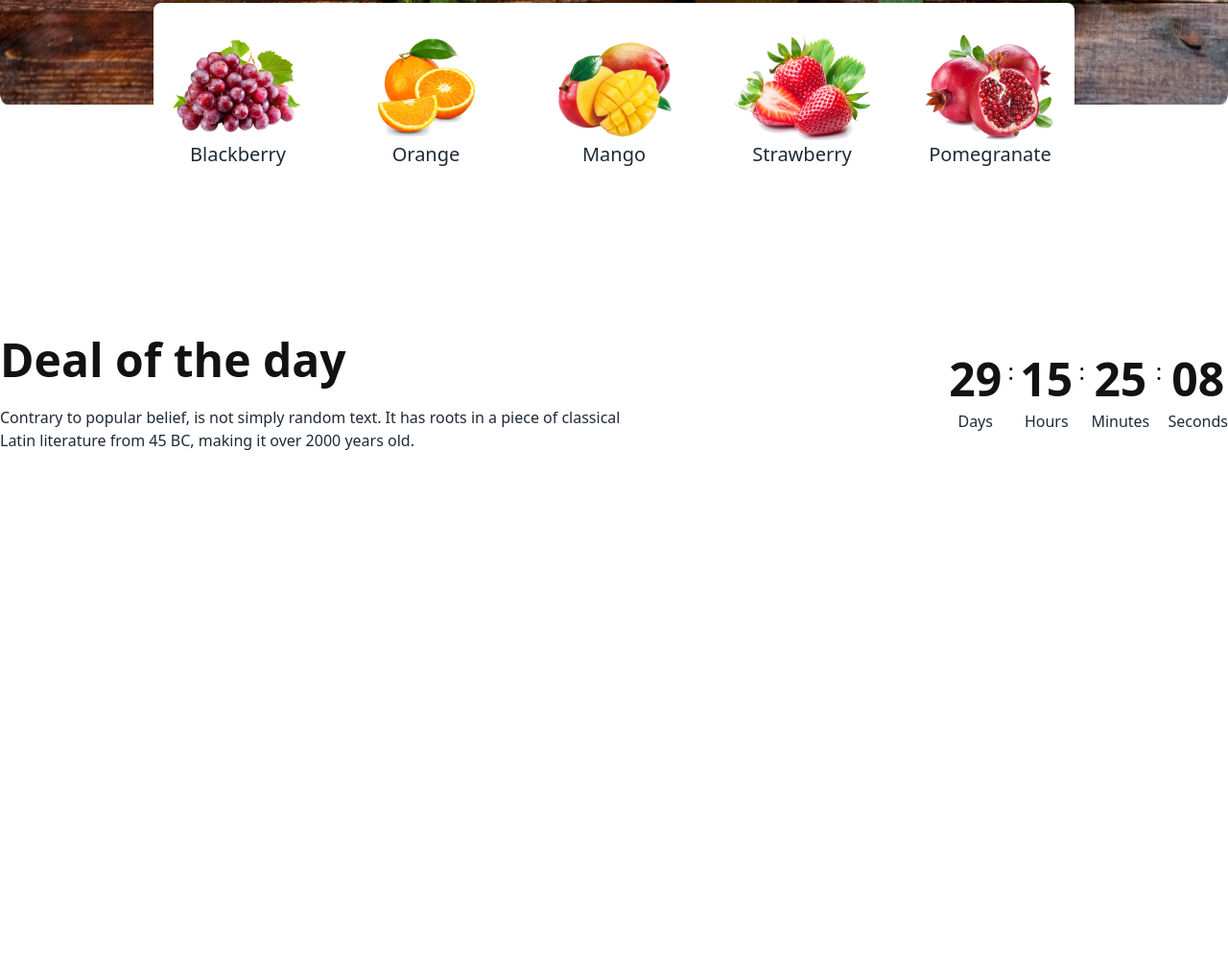
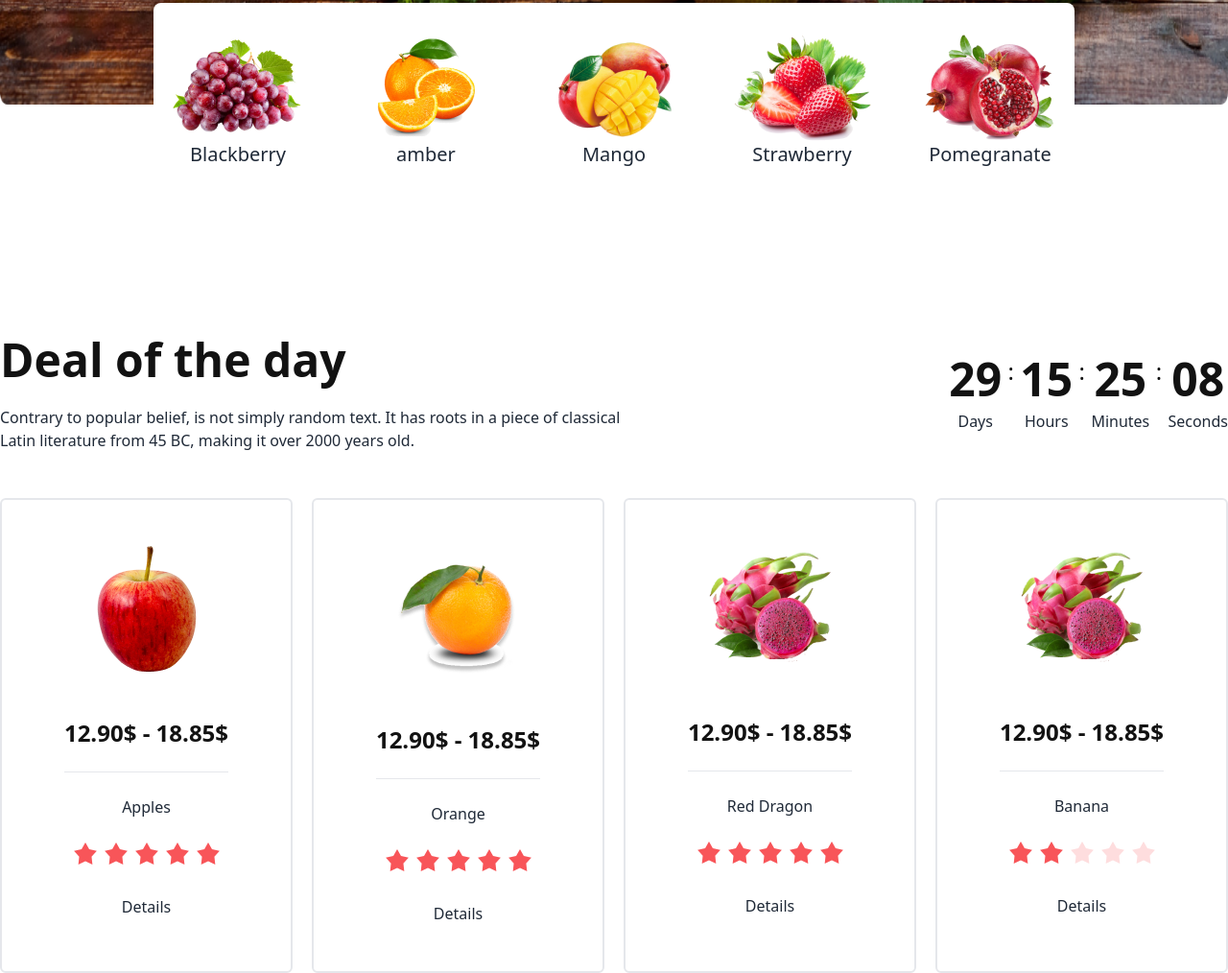
Before and after one commit to coder-binary1/fruit-brust-with-daisy-ui, a plain HTML site: page index.html in a window 1280 px wide. Shown: the part 1031-2045 px from the top of the page at 96% size. Before the commit the page ends 1502 px from the top, so only its background shows below. Drawn offline with nearby package versions, Linux system fonts and the light colour scheme; grey boxes are pictures that could not be loaded.

Commit message:
deal items added

```diff
--- a/index.html
+++ b/index.html
@@ -116,7 +116,7 @@
             <div id="slide1" class="carousel-item relative w-full">
                 <img src="images/banner1.png" class="w-full" />
                 <div
-                    class="absolute text-white text-center px-[70px] py-2 md:px-56 md:py-8 lg:px-[470px] lg:py-44  bg-gradient-to-b from-color-secondary to-color-secondary-00">
+                    class="absolute text-white text-center px-[70px] py-2 md:px-56 md:py-8 lg:px-[470px] lg:py-36  bg-gradient-to-b from-color-secondary to-color-secondary-00">
                     <h2 class=" text-2xl md:text-3xl lg:text-6xl font-extrabold mb-1 md:mb-6">
                         Exotic tastes at your
                         <br>
@@ -134,7 +134,7 @@
             <div id="slide2" class="carousel-item relative w-full">
                 <img src="images/banner2.png" class="w-full" />
                 <div
-                    class="absolute text-white text-center px-14 py-2 md:px-56 md:py-8 lg:px-[470px] lg:py-44  bg-gradient-to-b from-color-secondary to-color-secondary-00">
+                    class="absolute text-white text-center px-14 py-2 md:px-56 md:py-8 lg:px-[470px] lg:py-36  bg-gradient-to-b from-color-secondary to-color-secondary-00">
                     <h2 class=" text-2xl md:text-3xl lg:text-6xl font-extrabold mb-1 md:mb-6">
                         Exotic tastes at your
                         <br>
@@ -152,7 +152,7 @@
             <div id="slide3" class="carousel-item relative w-full">
                 <img src="images/banner3.png" class="w-full" />
                 <div
-                    class="absolute text-white text-center px-14 py-2 md:px-56 md:py-8 lg:px-[470px] lg:py-44  bg-gradient-to-b from-color-secondary to-color-secondary-00">
+                    class="absolute text-white text-center px-14 py-2 md:px-56 md:py-8 lg:px-[470px] lg:py-36  bg-gradient-to-b from-color-secondary to-color-secondary-00">
                     <h2 class=" text-2xl md:text-3xl lg:text-6xl font-extrabold mb-1 md:mb-6">
                         Exotic tastes at your
                         <br>
@@ -170,7 +170,7 @@
             <div id="slide4" class="carousel-item relative w-full">
                 <img src="images/banner4.png" class="w-full" />
                 <div
-                    class="absolute text-white text-center px-14 py-2 md:px-56 md:py-8 lg:px-[470px] lg:py-44  bg-gradient-to-b from-color-secondary to-color-secondary-00">
+                    class="absolute text-white text-center px-14 py-2 md:px-56 md:py-8 lg:px-[470px] lg:py-36  bg-gradient-to-b from-color-secondary to-color-secondary-00">
                     <h2 class=" text-2xl md:text-3xl lg:text-6xl font-extrabold mb-1 md:mb-6">
                         Exotic tastes at your
                         <br>
@@ -196,7 +196,7 @@
             </div>
             <div class="flex flex-col items-center">
                 <img class="w-12 md:w-24 lg:w-auto" src="images/fruit2.png" alt="">
-                <p class="text-base md:text-xl font-medium">Orange</p>
+                <p class="text-base md:text-xl font-medium">amber</p>
             </div>
             <div class="flex flex-col items-center">
                 <img class="w-12 md:w-24 lg:w-auto" src="images/fruit3.png" alt="">
@@ -213,7 +213,7 @@
         </div>
 
     </header>
-    <main class="md:container md:mx-auto">
+    <main class="md:container mx-4 md:mx-auto">
 
         <!-- deal of the day -->
         <section>
@@ -263,7 +263,69 @@
             </div>
 
             <!-- deal items -->
-            <div>
+            <div class="grid grid-cols-1 md:grid-cols-2 lg:grid-cols-4 gap-5 mt-12">
+                <!-- first item -->
+                <div class="flex flex-col items-center border-2 p-12 border-color-secondary-60 rounded-md">
+                    <img src="images/fruit6.png" alt="">
+                    <h4 class="text-color-secondary text-2xl font-bold mt-12 mb-6">12.90$ - 18.85$</h4>
+                    <hr class="w-5/6">
+                    <p class="font-medium text-color-secondary-60 my-6">Apples</p>
+                    <div class="rating gap-2 mb-8">
+                        <input type="radio" name="rating-2" class="mask mask-star-2 bg-color-primary" />
+                        <input type="radio" name="rating-2" class="mask mask-star-2 bg-color-primary" checked />
+                        <input type="radio" name="rating-2" class="mask mask-star-2 bg-color-primary" />
+                        <input type="radio" name="rating-2" class="mask mask-star-2 bg-color-primary" />
+                        <input type="radio" name="rating-2" class="mask mask-star-2 bg-color-primary" />
+                    </div>
+                    <p>Details</p>
+                </div>
+                <!-- second item -->
+                <div class="flex flex-col items-center border-2 p-12 border-color-secondary-60 rounded-md">
+                    <img src="images/fruit7.png" alt="">
+                    <h4 class="text-color-secondary text-2xl font-bold mt-12 mb-6">12.90$ - 18.85$</h4>
+                    <hr class="w-5/6">
+                    <p class="font-medium text-color-secondary-60 my-6">Orange</p>
+                    <div class="rating gap-2 mb-8">
+                        <input type="radio" name="rating-2" class="mask mask-star-2 bg-color-primary" />
+                        <input type="radio" name="rating-2" class="mask mask-star-2 bg-color-primary" checked />
+                        <input type="radio" name="rating-2" class="mask mask-star-2 bg-color-primary" />
+                        <input type="radio" name="rating-2" class="mask mask-star-2 bg-color-primary" />
+                        <input type="radio" name="rating-2" class="mask mask-star-2 bg-color-primary" />
+                    </div>
+                    <p>Details</p>
+                </div>
+                <!-- third item -->
+                <div class="flex flex-col items-center border-2 p-12 border-color-secondary-60 rounded-md">
+                    <img src="images/fruit8.png" alt="">
+                    <h4 class="text-color-secondary text-2xl font-bold mt-12 mb-6">12.90$ - 18.85$</h4>
+                    <hr class="w-5/6">
+                    <p class="font-medium text-color-secondary-60 my-6">Red Dragon</p>
+                    <div class="rating gap-2 mb-8">
+                        <input type="radio" name="rating-2" class="mask mask-star-2 bg-color-primary" />
+                        <input type="radio" name="rating-2" class="mask mask-star-2 bg-color-primary" checked />
+                        <input type="radio" name="rating-2" class="mask mask-star-2 bg-color-primary" />
+                        <input type="radio" name="rating-2" class="mask mask-star-2 bg-color-primary" />
+                        <input type="radio" name="rating-2" class="mask mask-star-2 bg-color-primary" />
+                    </div>
+                    <p>Details</p>
+                </div>
+                <!-- fourth item -->
+                <div class="flex flex-col items-center border-2 p-12 border-color-secondary-60 rounded-md">
+                    <img src="images/fruit8.png" alt="">
+                    <h4 class="text-color-secondary text-2xl font-bold mt-12 mb-6">12.90$ - 18.85$</h4>
+                    <hr class="w-5/6">
+                    <p class="font-medium text-color-secondary-60 my-6">Banana</p>
+                    <div class="rating gap-2 mb-8">
+                        <input type="radio" name="rating-2" class="mask mask-star-2 bg-color-primary" />
+                        <input type="radio" name="rating-2" class="mask mask-star-2 bg-color-primary" checked />
+                        <input type="radio" name="rating-2" class="mask mask-star-2 bg-color-primary" />
+                        <input type="radio" name="rating-2" class="mask mask-star-2 bg-color-primary" />
+                        <input type="radio" name="rating-2" class="mask mask-star-2 bg-color-primary" />
+                    </div>
+                    <p>Details</p>
+                </div>
+
+
 
             </div>
         </section>
```
